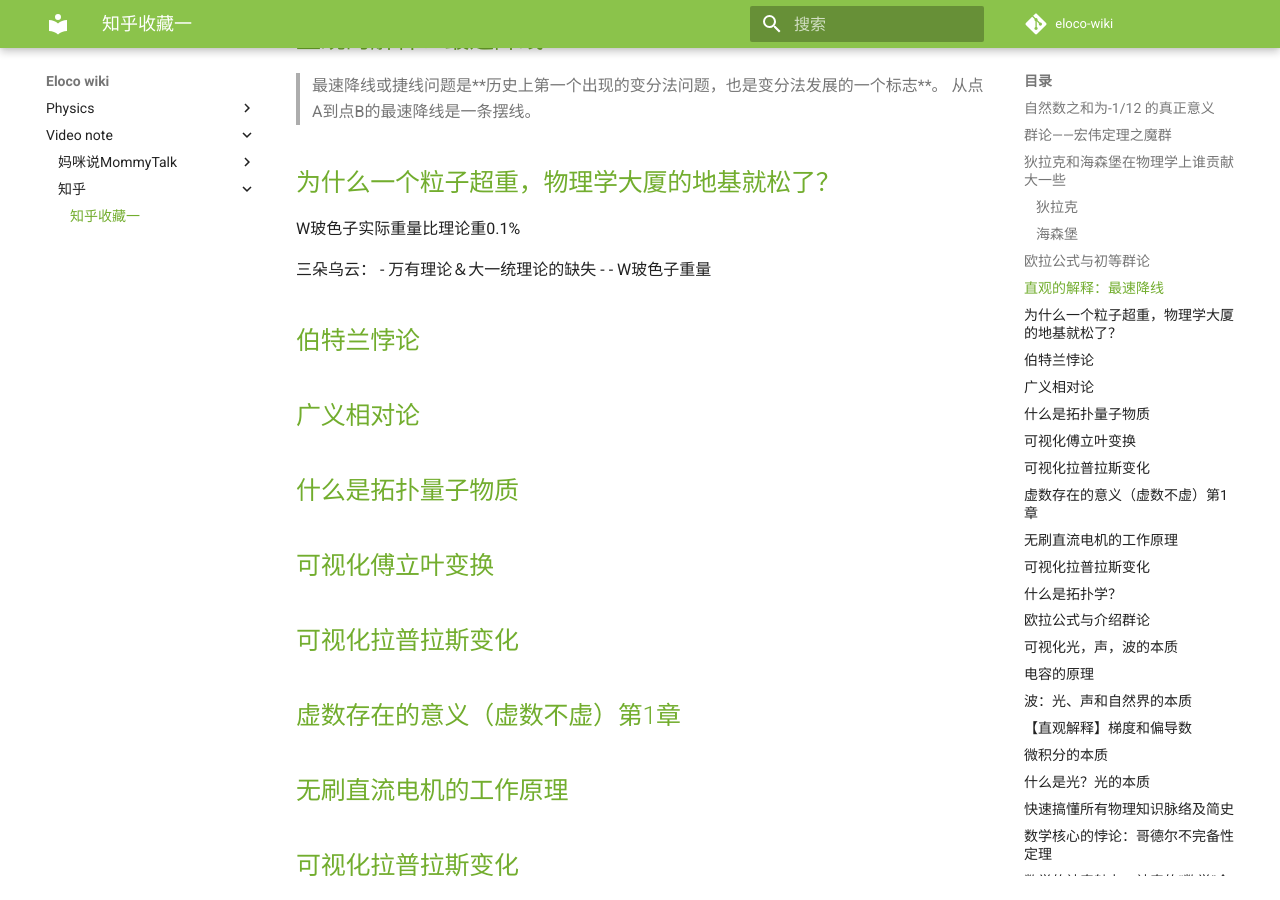
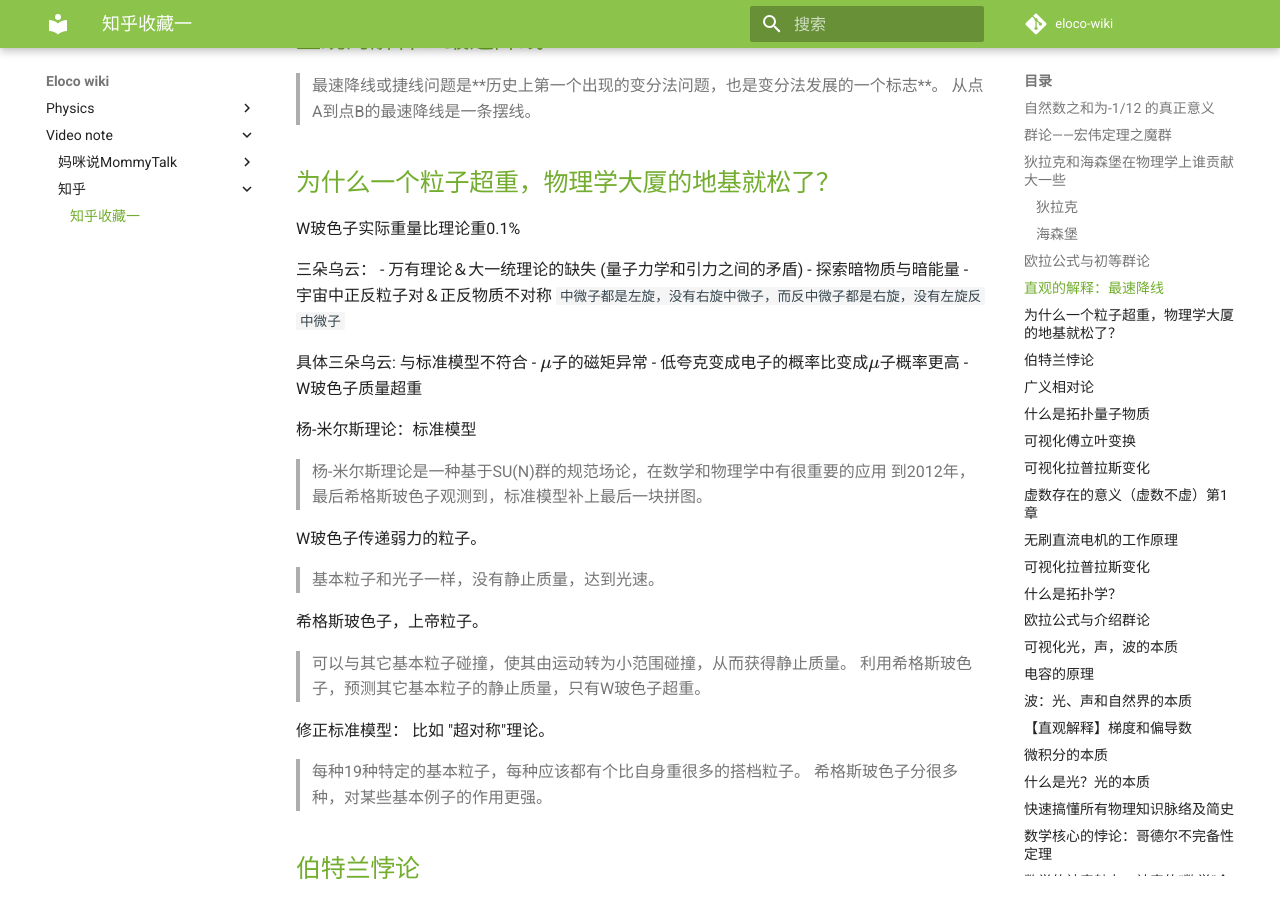
Before and after one commit to Eloco/eloco-wiki, an MkDocs documentation site: the page built from docs/video note/知乎/知乎收藏一.md, in a window 1280 px wide and 900 px high, scrolled down 1967 px. Built offline with MkDocs 1.6.1 and Material for MkDocs 9.7.7, drawn with Linux system fonts in a browser that asks for light colours; comment, search, counter and statistics services are not loaded.

Commit message:
vault backup: 2022-07-28 13:26:50

````diff
--- a/docs/video note/知乎/知乎收藏一.md
+++ b/docs/video note/知乎/知乎收藏一.md
@@ -21,7 +21,7 @@ $1^3+2^3+3^3+4^3+... = -\frac {1} {120}$
 ```
 Noether's theorem 诺特定理：
 Conservation law 守恒定律 -> symmetry 对称性
-	Momentum 动量 -> Translation in space 空间平移
+Momentum 动量 -> Translation in space 空间平移
 Energy 能量 -> Translation in time 时间平移
 ```
 
@@ -85,10 +85,29 @@ A5的伽罗瓦群不可解
 W玻色子实际重量比理论重0.1%
 
 三朵乌云：
-- 万有理论＆大一统理论的缺失
--
-- W玻色子重量
+- 万有理论＆大一统理论的缺失 (量子力学和引力之间的矛盾)
+- 探索暗物质与暗能量
+- 宇宙中正反粒子对＆正反物质不对称 `中微子都是左旋，没有右旋中微子，而反中微子都是右旋，没有左旋反中微子`
 
+具体三朵乌云: 与标准模型不符合
+- $\mu子的磁矩异常$
+- 低夸克变成电子的概率比变成$\mu$子概率更高
+- W玻色子质量超重
+
+杨-米尔斯理论：标准模型
+>杨-米尔斯理论是一种基于SU(N)群的规范场论，在数学和物理学中有很重要的应用
+>到2012年，最后希格斯玻色子观测到，标准模型补上最后一块拼图。
+
+W玻色子传递弱力的粒子。
+>基本粒子和光子一样，没有静止质量，达到光速。
+
+希格斯玻色子，上帝粒子。
+>可以与其它基本粒子碰撞，使其由运动转为小范围碰撞，从而获得静止质量。
+>利用希格斯玻色子，预测其它基本粒子的静止质量，只有W玻色子超重。
+
+修正标准模型： 比如 "超对称"理论。
+>每种19种特定的基本粒子，每种应该都有个比自身重很多的搭档粒子。
+>希格斯玻色子分很多种，对某些基本例子的作用更强。
 
 ## [伯特兰悖论](https://www.zhihu.com/zvideo/1515304202145947648?playTime=35.6)
 
````
Also changed, not shown: 1 other file.
